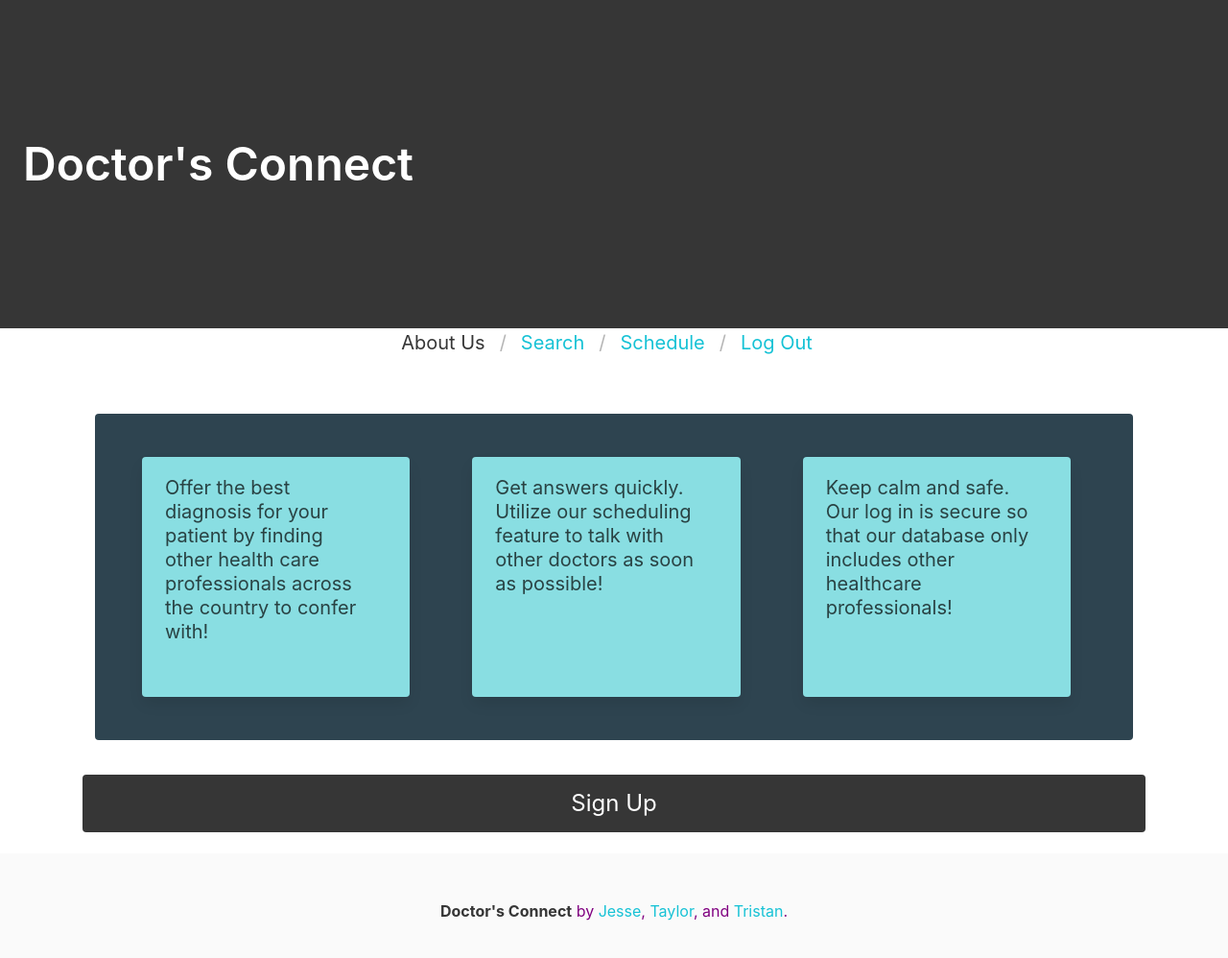
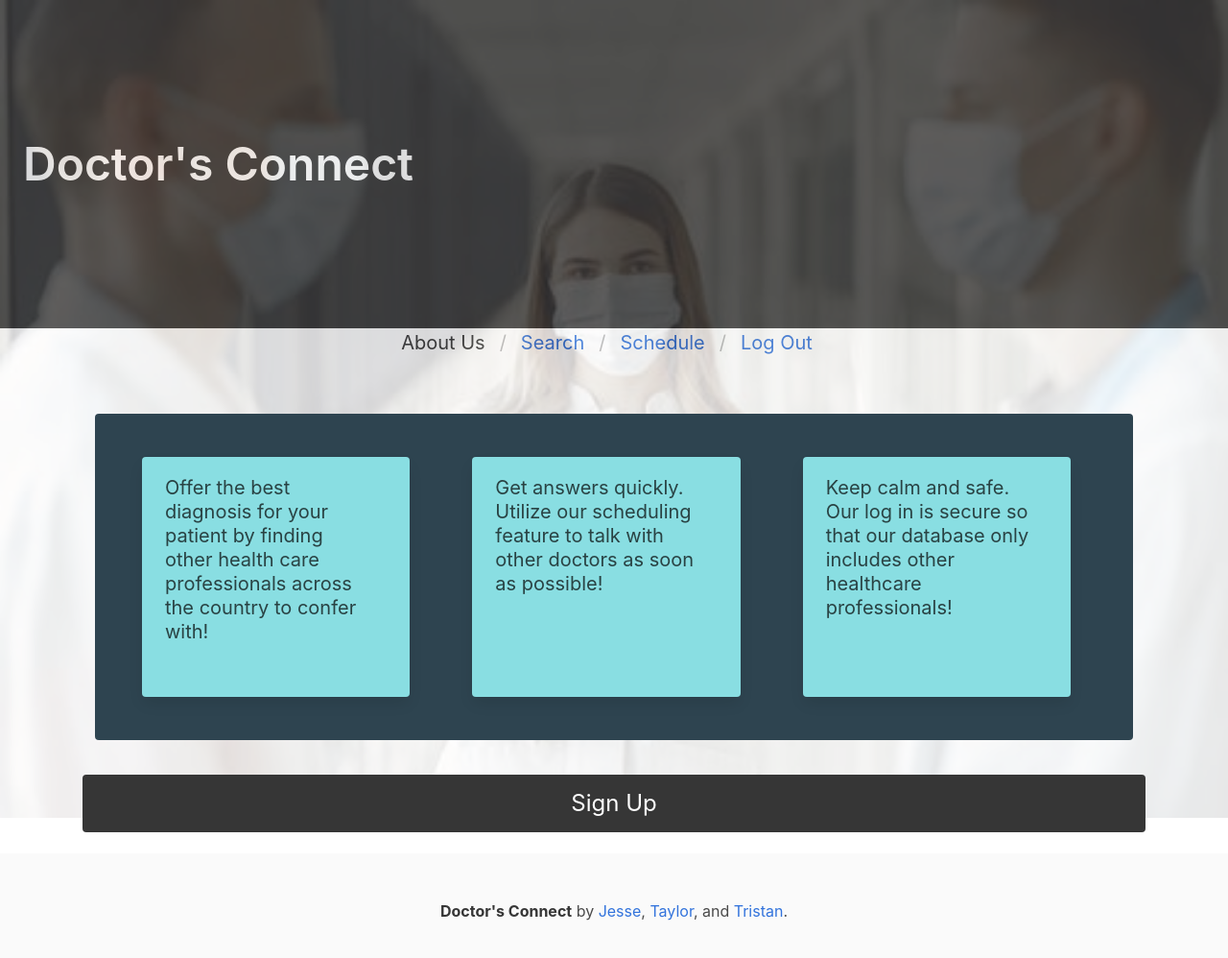
Before and after one commit to tedwar52/Project-2, a website: page public/index.html in a window 1280 px wide. Shown: the whole page at 96% size. Drawn offline with nearby package versions, Linux system fonts and the light colour scheme.

Commit message:
background image - needs tweaking

```diff
--- a/public/index.html
+++ b/public/index.html
@@ -5,12 +5,14 @@
     <title>Passport Authentication</title>
     <meta charset="UTF-8">
     <meta name="viewport" content="width=device-width, initial-scale=1">
-    <!--<link rel="stylesheet" href="https://cdn.jsdelivr.net/npm/bulma@0.9.1/css/bulma.min.css"> -->
     <link href="stylesheets/index.css" rel="stylesheet">
 </head>
 
 <body>
-    <div class="hero is-medium is-dark">
+    <div>
+        <img class="is-transparent" src="../assets/banner.jpg" alt="doctors in masks">
+    </div>
+    <div class="hero is-medium is-dark has-image">
         <div class="hero-body">
             <h1 class="title is-1">
                 Doctor's Connect
@@ -25,6 +27,7 @@
             <li><a href="/logout">Log Out</a></li>
         </ul>
     </nav>
+
     <div class="container">
         <div class="row grid-container notification is-warning">
             <div class="col-4">
@@ -61,14 +64,16 @@
             </div>
         </div>
 
+
         <script src="https://cdnjs.cloudflare.com/ajax/libs/jquery/3.2.1/jquery.min.js"></script>
     </div>
 
     <footer class="footer">
         <div class="content has-text-centered">
             <p>
-                <strong>Doctor's Connect</strong> by <a href="#">Jesse</a>, <a href="#">Taylor</a>, and <a
-                    href="#">Tristan</a>.
+                <strong>Doctor's Connect</strong> by <a href="https://github.com/jesseziros">Jesse</a>, <a
+                    href="https://github.com/tedwar52">Taylor</a>, and <a
+                    href="https://github.com/teastman201">Tristan</a>.
             </p>
         </div>
     </footer>
--- a/sass/sassy.scss
+++ b/sass/sassy.scss
@@ -3,13 +3,10 @@
 
 
 //color wheel
-$blue: #16c2d5;
 $light-blue: #89dee2;
-$dark-blue: #10217d;
 $grey: #527c88;
 $pink: #d7baad;
 $dark-grey: #2e4450;
-$light-grey: purple;
 
 //changing bulma color/text defaults
 
@@ -18,14 +15,6 @@ $info: $grey;
 $warning: $dark-grey;
 $light: $pink;
 
-$body-color: $light-grey;
-$container-color: $info;
-
-//breadcrumb&buttons
-$link-hover-color: $pink;
-$link-hover-border-color: $pink;
-$button-border-width: 5px;
-$border-color: $pink;
 
 /*starter code*/
 form.signup,
@@ -56,5 +45,33 @@ form.search {
 #submitBtn {
     margin-top: 10px;
 }
+.hero {
+    &-has-background {
+        position: relative;
+        overflow: hidden;
+    }
+    &-background {
+        position: absolute;
+        object-fit: cover;
+        object-position: center center;
+        width: 100%;
+        height: 100%;
+    }
+    &-is-transparent {
+        opacity: 0.3
+    }
+}
+img {
+    position: fixed;
+    top: 0;
+    left: 0;
+
+    /* Preserve aspet ratio */
+    min-width: 100%;
+    min-height: 100%;
+
+    opacity: 0.2
+  }
+
 
 @import "../node_modules/bulma/bulma.sass";
```
Also changed, not shown: public/login.html (+3 -1 lines), public/members.html (+3 -1 lines), public/search.html (+3 -1 lines), public/signup.html (+3 -1 lines), assets/banner2.jpg (added), public/stylesheets/index.css.
